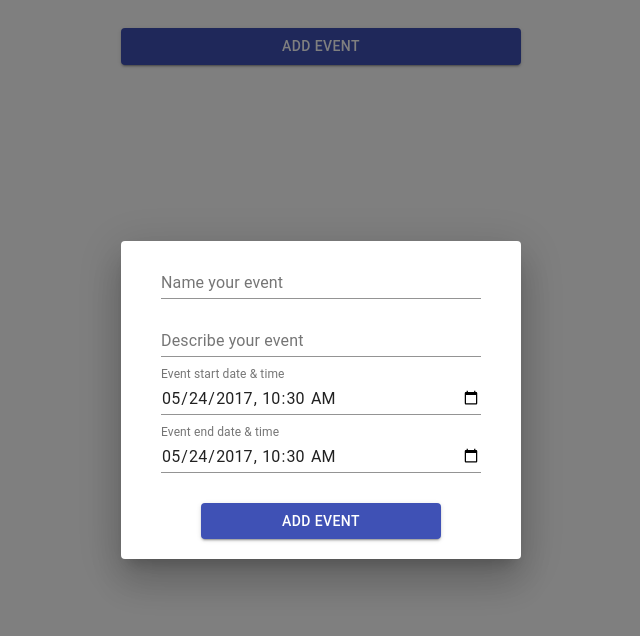
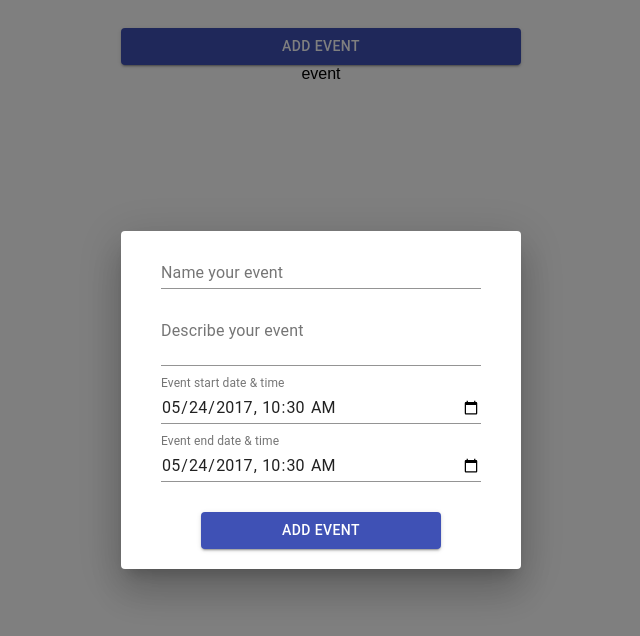
Before and after one commit to pragyes31/Event-Manager, a React (Create React App) app: page / in a window 1280 px wide. Both pictures are taken after a click on the button "ADD EVENT". Shown: the top 636 px of the page, without its empty margins (319-959 px from the left). Built offline with nearby package versions, Linux system fonts and the light colour scheme.

Commit message:
added method for submitting form

```diff
--- a/src/App.js
+++ b/src/App.js
@@ -14,6 +14,7 @@ export default function App() {
   return (
     <div className="App">
       <AddEventButton />
+      <EventsList />
     </div>
   );
 }
@@ -90,6 +91,10 @@ class AddEventDetailsComp extends React.Component {
   handleDateChange = () => {
     console.log("change date");
   };
+  handleSubmitForm = (e) => {
+    e.preventDefault();
+    console.log("submit form");
+  };
   render() {
     const { classes } = this.props;
     return (
@@ -106,27 +111,23 @@ class AddEventDetailsComp extends React.Component {
           <TextField
             className={classes.eventInputs}
             label="Describe your event"
+            multiline
+            rows={2}
           />
           <TextField
             label="Event start date & time"
             type="datetime-local"
             defaultValue="2017-05-24T10:30"
             className={classes.eventInputs}
-            InputLabelProps={{
-              shrink: true
-            }}
           />
           <TextField
             label="Event end date & time"
             type="datetime-local"
             defaultValue="2017-05-24T10:30"
             className={classes.eventInputs}
-            InputLabelProps={{
-              shrink: true
-            }}
           />
           <Button
-            onClick={this.handleEventForm}
+            onClick={this.handleSubmitForm}
             className={classes.btn}
             variant="contained"
             color="primary"
@@ -140,3 +141,7 @@ class AddEventDetailsComp extends React.Component {
 }
 
 const AddEventDetails = withStyles(AddEventDetailsStyles)(AddEventDetailsComp);
+
+function EventsList() {
+  return <div>event</div>;
+}
```
